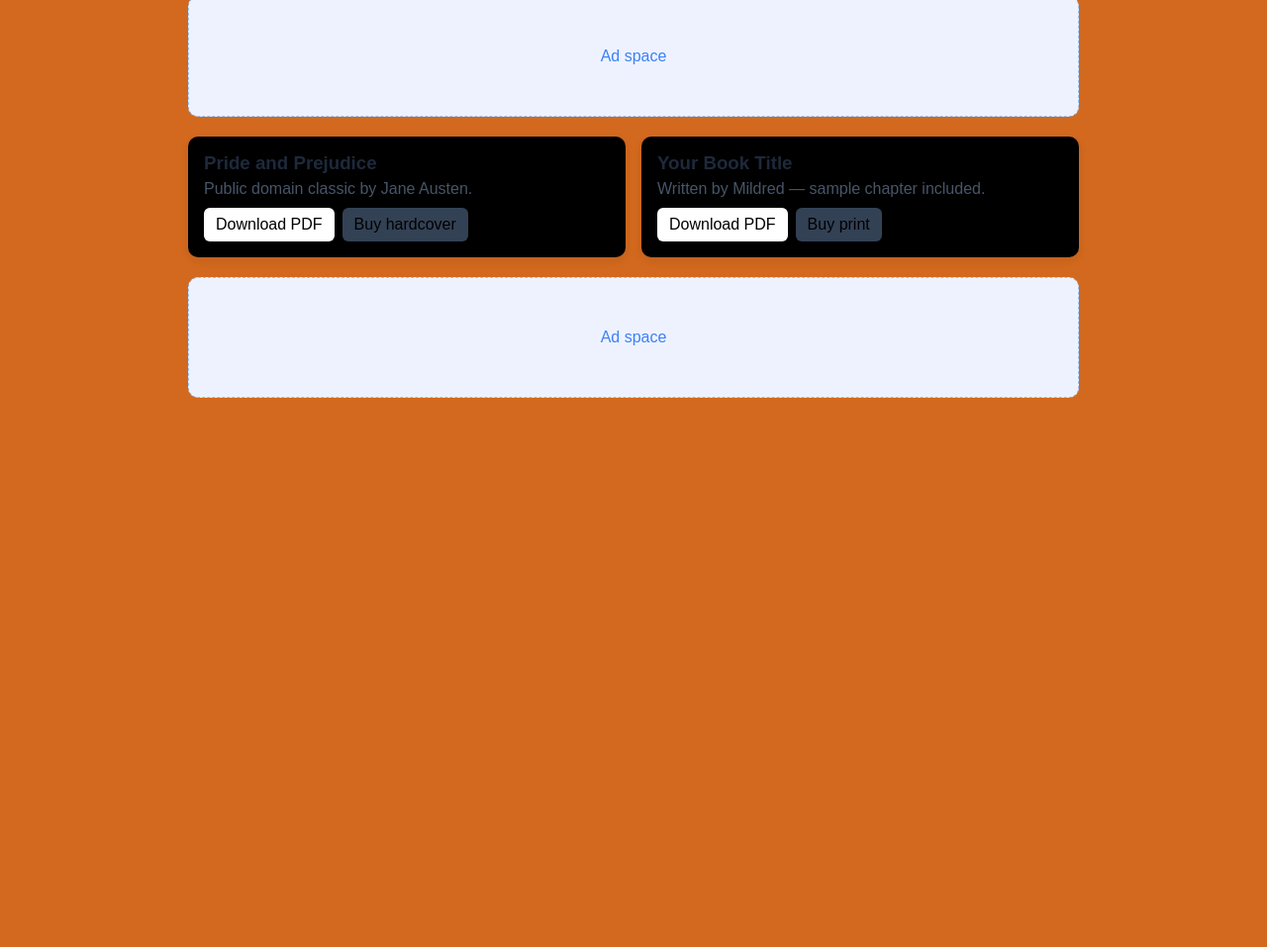
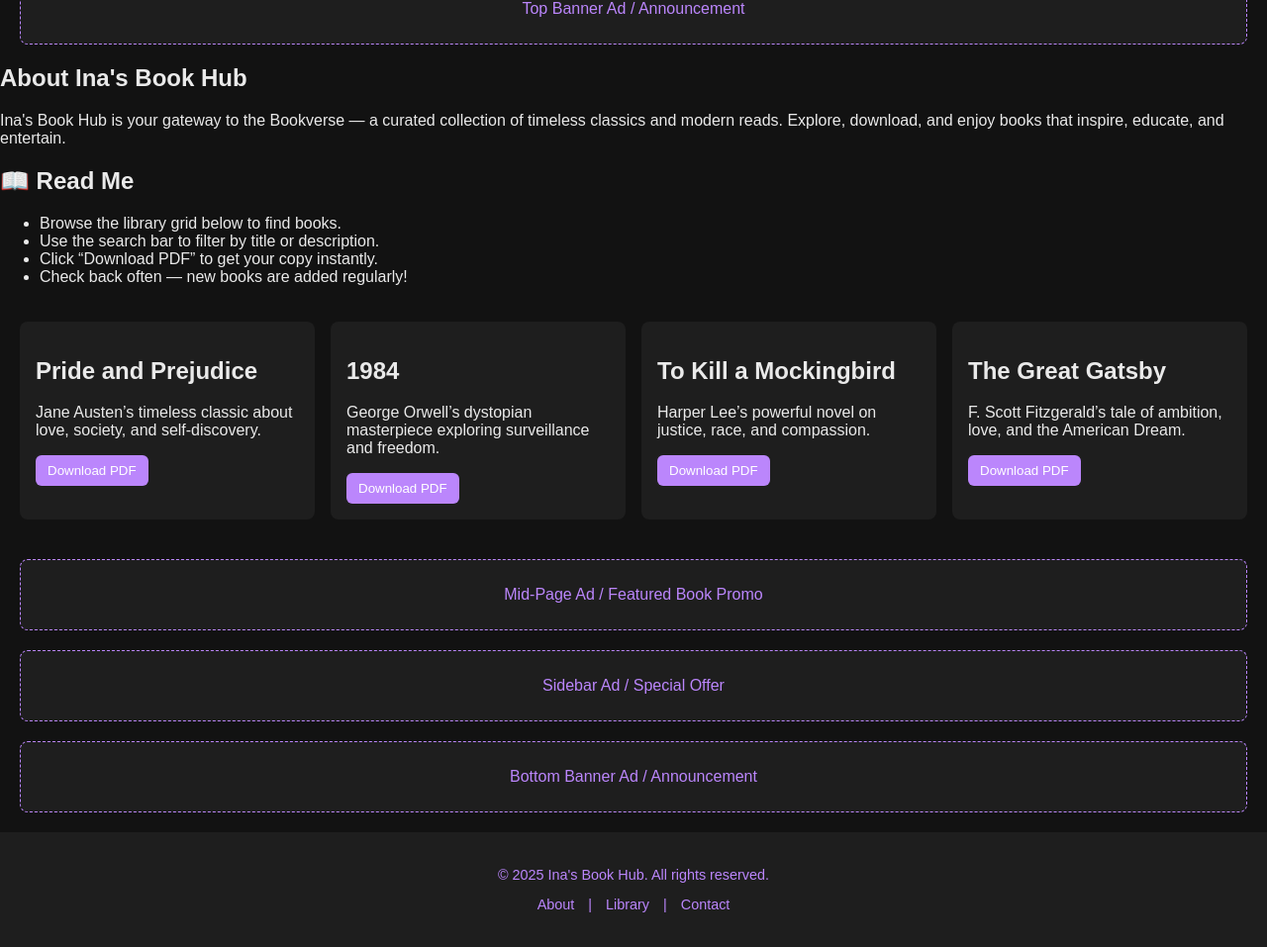
Before and after one commit to Inaisthatbookishperson/Book-hub-, a plain HTML site: page index.html in a window 1280 px wide. Shown: the part 236-1193 px from the top of the page at 99% size. Before the commit the page ends 800 px from the top, so only its background shows below. Drawn offline with Linux system fonts and the light colour scheme.

Commit message:
Book-hub

```diff
--- a/index.html
+++ b/index.html
@@ -1,73 +1,193 @@
 <!DOCTYPE html>
-<html>
+<html lang="en">
 <head>
-  <meta charset="utf-8">
-  <title>Ina's Book Hub</title>
+  <meta charset="UTF-8">
+  <title>Ina's Book Hub — Welcome to the Bookverse!</title>
   <style>
-    body { font-family: Arial, sans-serif; background:chocolate; margin:0; }
-    header { background:grey; color:black; padding:20px; text-align:center; }
-    .container { max-width:900px; margin:20px auto; padding:0 16px; }
-    .grid { display:grid; grid-template-columns: repeat(auto-fit, minmax(260px, 1fr)); gap:16px; }
-    .book { background:black; border-radius:10px; box-shadow:0 4px 10px rgba(0,0,0,0.08); padding:16px; }
-    .book h3 { margin:0 0 6px; color:#1e293b; }
-    .book p { color:#475569; margin:0 0 10px; }
-    .actions { display:flex; gap:8px; }
-    .btn { display:inline-block; background:white; color:black; text-decoration:none; padding:8px 12px; border-radius:6px; }
-    .btn.secondary { background:#334155; }
-    .ad-slot { margin:20px 0; background:#eef2ff; border:1px dashed #93c5fd; border-radius:10px; height:120px; display:flex; align-items:center; justify-content:center; color:#3b82f6; }
-    .search { margin:12px 0 20px; display:flex; gap:8px; }
-    .search input { flex:1; padding:10px; border-radius:6px; border:1px solid #cbd5e1; }
+    body { margin:0; font-family:Arial, sans-serif; }
+
+    /* Grid layout for books */
+    .library-grid {
+      display: grid;
+      grid-template-columns: repeat(auto-fit, minmax(250px, 1fr));
+      gap: 16px;
+      padding: 20px;
+    }
+
+    /* Theme toggle icon */
+    .theme-toggle {
+      position: fixed;
+      top: 10px;
+      right: 10px;
+      background: none;
+      border: none;
+      font-size: 20px;
+      cursor: pointer;
+      opacity: 0.6;
+    }
+    .theme-toggle:hover { opacity: 1; }
+
+    /* Ad slot styling */
+    .ad-slot {
+      padding: 10px;
+      margin: 20px;
+      text-align: center;
+      border-radius: 8px;
+    }
+
+    /* Footer styling */
+    footer {
+      text-align: center;
+      padding: 20px;
+      font-size: 0.9em;
+    }
+    footer a {
+      margin: 0 10px;
+      text-decoration: none;
+      color: inherit;
+    }
+    footer a:hover { text-decoration: underline; }
+
+    /* Palette 1: Dark Mode */
+    .dark-mode { background:#121212; color:#EAEAEA; }
+    .dark-mode header { background:#1E90FF; color:#fff; padding:20px; text-align:center; }
+    .dark-mode .btn { background:#BB86FC; color:#fff; padding:8px 12px; border:none; border-radius:6px; }
+    .dark-mode .book { background:#1E1E1E; color:#EAEAEA; padding:16px; border-radius:8px; }
+    .dark-mode .ad-slot { background:#1E1E1E; border:1px dashed #BB86FC; color:#BB86FC; }
+    .dark-mode footer { background:#1E1E1E; color:#BB86FC; }
+
+    /* Palette 2: Warm Library */
+    .library-mode { background:#F4EDE4; color:#3B2F2F; }
+    .library-mode header { background:#6B4226; color:#fff; padding:20px; text-align:center; }
+    .library-mode .btn { background:#A67C52; color:#fff; padding:8px 12px; border:none; border-radius:6px; }
+    .library-mode .book { background:#fff; color:#3B2F2F; padding:16px; border-radius:8px; }
+    .library-mode .ad-slot { background:#FDF6EC; border:1px dashed #A67C52; color:#6B4226; }
+    .library-mode footer { background:#FDF6EC; color:#6B4226; }
+
+    /* Palette 3: Professional */
+    .professional-mode { background:#F9FAFB; color:#111827; }
+    .professional-mode header { background:#2563EB; color:#fff; padding:20px; text-align:center; }
+    .professional-mode .btn { background:#374151; color:#fff; padding:8px 12px; border:none; border-radius:6px; }
+    .professional-mode .book { background:#fff; color:#111827; padding:16px; border-radius:8px; }
+    .professional-mode .ad-slot { background:#E5E7EB; border:1px dashed #2563EB; color:#2563EB; }
+    .professional-mode footer { background:#E5E7EB; color:#2563EB; }
+
+    /* Palette 4: Monochrome */
+    .monochrome-mode { background:#1C1C1C; color:#D1D5DB; }
+    .monochrome-mode header { background:#4B5563; color:#fff; padding:20px; text-align:center; }
+    .monochrome-mode .btn { background:#9CA3AF; color:#1C1C1C; padding:8px 12px; border:none; border-radius:6px; }
+    .monochrome-mode .book { background:#2C2C2C; color:#D1D5DB; padding:16px; border-radius:8px; }
+    .monochrome-mode .ad-slot { background:#2C2C2C; border:1px dashed #9CA3AF; color:#9CA3AF; }
+    .monochrome-mode footer { background:#2C2C2C; color:#9CA3AF; }
   </style>
 </head>
 <body>
+  <!-- Theme toggle icon (dynamic ☀️ / 🌙) -->
+  <button onclick="toggleTheme()" class="theme-toggle" id="themeIcon">☀️</button>
+
   <header>
     <h1>📚 Ina's Book Hub</h1>
-    <p>Download books legally. Support the site by reading and sharing.</p>
+    <p>Welcome to the Bookverse!</p>
+    <p><em>"Where every book finds its reader"</em></p>
   </header>
 
-  <div class="container">
-    <div class="search">
-      <input id="searchInput" type="text" placeholder="Search by title or description" oninput="filterBooks()">
+  <!-- Top Ad Slot -->
+  <div class="ad-slot">
+    <p>Top Banner Ad / Announcement</p>
+  </div>
+
+  <!-- Intro Section -->
+  <section class="intro">
+    <h2>About Ina's Book Hub</h2>
+    <p>
+      Ina's Book Hub is your gateway to the Bookverse — a curated collection of timeless classics and modern reads.
+      Explore, download, and enjoy books that inspire, educate, and entertain.
+    </p>
+  </section>
+
+  <!-- README Section -->
+  <section class="readme">
+    <h2>📖 Read Me</h2>
+    <ul>
+      <li>Browse the library grid below to find books.</li>
+      <li>Use the search bar to filter by title or description.</li>
+      <li>Click “Download PDF” to get your copy instantly.</li>
+      <li>Check back often — new books are added regularly!</li>
+    </ul>
+  </section>
+
+  <!-- Library Grid -->
+  <section class="library-grid">
+    <div class="book">
+      <h2>Pride and Prejudice</h2>
+      <p>Jane Austen’s timeless classic about love, society, and self-discovery.</p>
+      <button class="btn">Download PDF</button>
     </div>
 
-    <!-- Ad slot (replace with real AdSense code later) -->
-    <div class="ad-slot">Ad space</div>
-
-    <div id="bookGrid" class="grid">
-      <!-- Example item: replace href with your real drive download link -->
-      <div class="book" data-title="Pride and Prejudice" data-desc="Public domain classic">
-        <h3>Pride and Prejudice</h3>
-        <p>Public domain classic by Jane Austen.</p>
-        <div class="actions">
-          <a class="btn" href="https://drive.google.com/uc?export=download&id=1_fYPYOSTQsnaG7BjNmTgzoXkX7a6mWTV">Download PDF</a>
-          <a class="btn secondary" href="https://example.com/affiliate-link">Buy hardcover</a>
-        </div>
-      </div>
-
-      <div class="book" data-title="Your Book Title" data-desc="Written by Mildred">
-        <h3>Your Book Title</h3>
-        <p>Written by Mildred — sample chapter included.</p>
-        <div class="actions">
-          <a class="btn" href="https://drive.google.com/uc?export=download&id=1_fYPYOSTQsnaG7BjNmTgzoXkX7a6mWTV">Download PDF</a>
-          <a class="btn secondary" href="https://example.com/affiliate-link-2">Buy print</a>
-        </div>
-      </div>
+    <div class="book">
+      <h2>1984</h2>
+      <p>George Orwell’s dystopian masterpiece exploring surveillance and freedom.</p>
+      <button class="btn">Download PDF</button>
     </div>
 
-    <!-- Another ad slot -->
-    <div class="ad-slot">Ad space</div>
+    <div class="book">
+      <h2>To Kill a Mockingbird</h2>
+      <p>Harper Lee’s powerful novel on justice, race, and compassion.</p>
+      <button class="btn">Download PDF</button>
+    </div>
+
+    <div class="book">
+      <h2>The Great Gatsby</h2>
+      <p>F. Scott Fitzgerald’s tale of ambition, love, and the American Dream.</p>
+      <button class="btn">Download PDF</button>
+    </div>
+  </section>
+
+  <!-- Mid-Page Ad Slot -->
+  <div class="ad-slot">
+    <p>Mid‑Page Ad / Featured Book Promo</p>
   </div>
 
+  <!-- Sidebar Ad Slot -->
+  <div class="ad-slot">
+    <p>Sidebar Ad / Special Offer</p>
+  </div>
+
+  <!-- Bottom Ad Slot -->
+  <div class="ad-slot">
+    <p>Bottom Banner Ad / Announcement</p>
+  </div>
+
+  <!-- Footer -->
+  <footer>
+    <p>© 2025 Ina's Book Hub. All rights reserved.</p>
+    <p>
+      <a href="#about">About</a> |
+      <a href="#library">Library</a> |
+      <a href="#contact">Contact</a>
+    </p>
+  </footer>
+
   <script>
-    function filterBooks() {
-      const q = document.getElementById('searchInput').value.trim().toLowerCase();
-      const items = document.querySelectorAll('#bookGrid .book');
-      items.forEach(item => {
-        const t = item.getAttribute('data-title').toLowerCase();
-        const d = item.getAttribute('data-desc').toLowerCase();
-        item.style.display = (t.includes(q) || d.includes(q)) ? '' : 'none';
-      });
+    const themes = ["dark-mode", "library-mode", "professional-mode", "monochrome-mode"];
+    let current = 0;
+
+    function toggleTheme() {
+      document.body.classList.remove(themes[current]);
+      current = (current + 1) % themes.length;
+      document.body.classList.add(themes[current]);
+
+      // Update icon based on theme
+      const icon = document.getElementById("themeIcon");
+      if (themes[current] === "dark-mode" || themes[current] === "monochrome-mode") {
+        icon.textContent = "🌙";
+      } else {
+        icon.textContent = "☀️";
+      }
     }
+
+    // Set initial theme
+    document.body.classList.add(themes[current]);
   </script>
 </body>
 </html>
```
